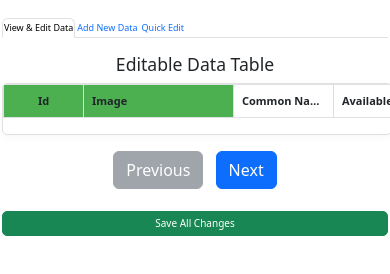
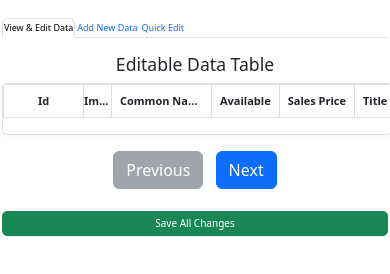
Before and after one commit to sshibinthomass/Rosary-Firebase, a plain HTML site: page index.html in a window 390 px wide. Drawn offline with nearby package versions, Linux system fonts and the light colour scheme; no server answers.

Commit message:
scrollable size

```diff
--- a/styles.css
+++ b/styles.css
@@ -222,6 +222,20 @@ th, td {
 
 /* --- Compact table for mobile, no header wrapping, narrow columns --- */
 @media screen and (max-width: 600px) {
+    .table th:first-child, .table td:first-child {
+        position: sticky;
+        left: 0;
+        z-index: 2;
+        background: #fff;
+        box-shadow: 2px 0 5px rgba(0,0,0,0.07);
+    }
+    .table th:nth-child(2), .table td:nth-child(2) {
+        position: sticky;
+        left: 28px;
+        z-index: 2;
+        background: #fff;
+        box-shadow: 2px 0 5px rgba(0,0,0,0.07);
+    }
     th, td {
         font-size: 11px;
         padding: 4px 2px;
@@ -240,10 +254,16 @@ th, td {
         border-bottom: 2px solid #bdbdbd;
     }
     th:nth-child(1), td:nth-child(1) { min-width: 28px; max-width: 36px; width: 1%; }
-    th:nth-child(2), td:nth-child(2) { min-width: 32px; max-width: 40px; width: 1%; }
+    th:nth-child(2), td:nth-child(2) {
+        min-width: 28px !important;
+        max-width: 28px !important;
+        width: 28px !important;
+        padding-left: 0;
+        padding-right: 0;
+    }
     .table-image {
-        width: 40px;
-        height: 40px;
+        width: 28px;
+        height: 28px;
     }
     .table-wrapper { max-width: 100vw; max-height: 60vh; overflow-x: auto; overflow-y: auto; }
 }
```
